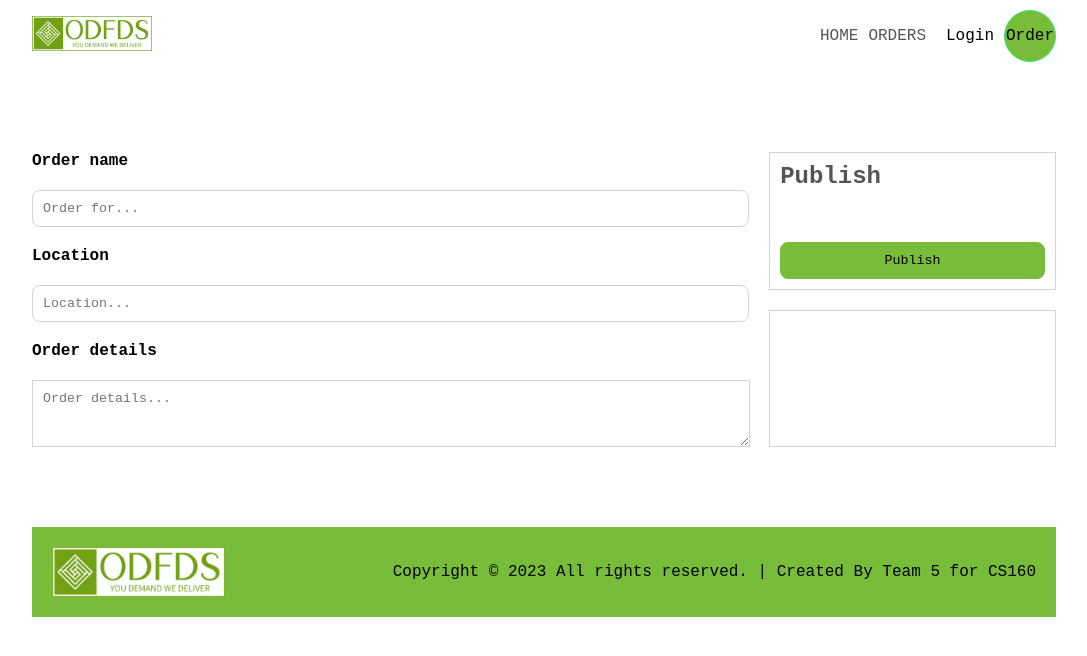
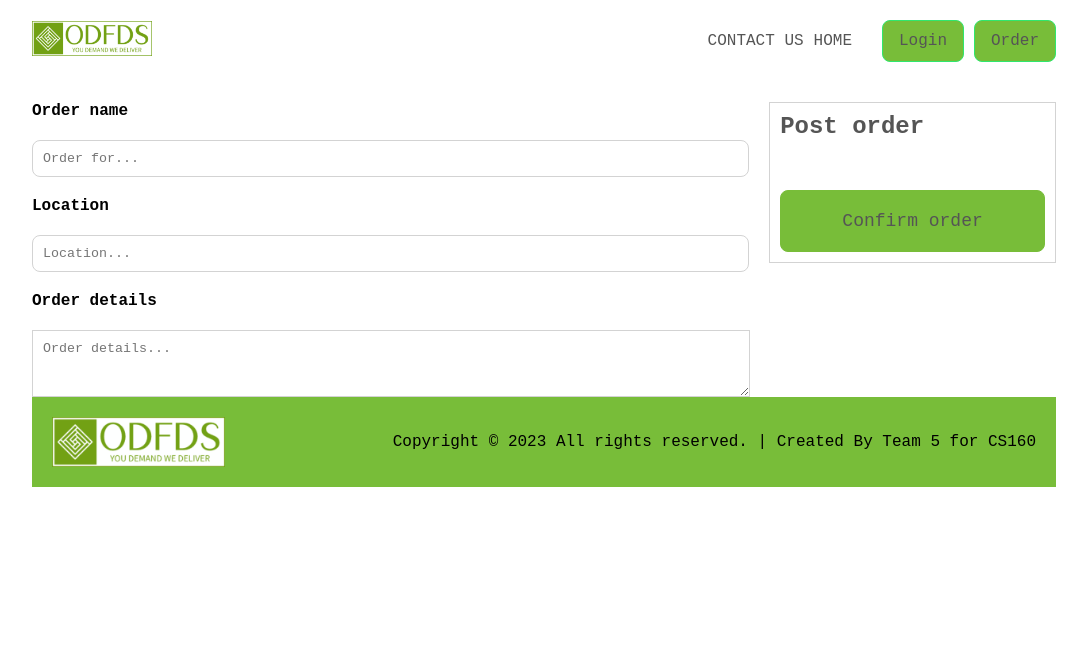
Before and after one commit to Elmar099/Delivery_app, a React (Create React App) app in the folder client/: page /write in a window 1280 px wide. Shown: the top 656 px of the page, without its empty margins (96-1183 px from the left). Built offline with nearby package versions, Linux system fonts and the light colour scheme.

Commit message:
file assed

```diff
--- a/client/src/App.js
+++ b/client/src/App.js
@@ -9,6 +9,7 @@ import Register from "./pages/Register"
 import Login from "./pages/Login"
 import Single from "./pages/Single"
 import Profile from "./pages/Profile"
+import Landing from "./pages/Landing"
 import Write from "./pages/Write"
 import Home from "./pages/Home"
 
@@ -47,6 +48,10 @@ const router = createBrowserRouter([
       path: '/profile',
       element: <Profile/>,
     },
+    {
+      path: '/landing',
+      element: <Landing/>,
+    },
   ],
 },
 {
--- a/client/src/components/Navbar.jsx
+++ b/client/src/components/Navbar.jsx
@@ -16,11 +16,19 @@ const Navbar = () => {
           </Link>
         </div>
         <div className='links'>
-          <Link className='link' to="/?cat=home">
+          <Link className='link' to="/">
+            <h6>CONTACT US</h6>
+          </Link>
+          <Link className='link' to="/landing">
             <h6>HOME</h6>
           </Link>
+
           <Link className='link' to="/?cat=art">
+            {currentUser?
             <h6>ORDERS</h6>
+            : <p></p>
+          }
+
           </Link>
           <span className='logged'>
             <Link className='link' to="/profile">
@@ -29,9 +37,14 @@ const Navbar = () => {
 
             </span>
           {currentUser ? (
-          <span onClick={logout}>Logout</span>
+          <span className='write' onClick={logout}>
+           <Link to="/landing">
+           Logout
+           </Link>
+
+            </span>
           ) : (
-          <Link className='link' to='/login'>
+          <Link className='write' to='/login'>
             Login
           </Link>
           )}
--- a/client/src/pages/Home.jsx
+++ b/client/src/pages/Home.jsx
@@ -3,6 +3,7 @@ import { useEffect} from 'react'
 import { useState } from 'react'
 import {Link} from 'react-router-dom'
 import axios from 'axios'
+
 
 const Home = () => {
   const [posts, setPosts] = useState([])
@@ -23,11 +24,11 @@ const Home = () => {
     <div className='home'>
       <div className='posts'>
         <h1>~Orders~</h1>
-      {
+      {posts.length > 0 ?
       posts.map((post) => (
         <div className='post' key={post.id}>
           <div className='img'>
-            <img src="https://image.similarpng.com/very-thumbnail/2021/09/Good-food-logo-design-on-transparent-background-PNG.png" alt="" />
+            <img src="https://img.freepik.com/premium-vector/good-food-logo-design_79169-10.jpg?w=2000" alt="" />
           </div>
           <div className="content">
             <Link className='link' to={`/post/${post.id}`}>
@@ -38,6 +39,7 @@ const Home = () => {
           </div>
         </div>
       ))
+      : <p className="noOrders"><br></br>NO ORDERS YET.</p>
     }
       </div>
     </div>
--- /dev/null
+++ b/client/src/pages/Landing.jsx
@@ -0,0 +1,20 @@
+import React from 'react'
+import Kitchen from "../images/kitchen.jpg"
+
+const Landing = () => {
+  return (
+    <div className='land'>
+        <div className='land-text'>
+            <h1>Welcome to <span>ODFDS</span> </h1>
+        </div>
+        <div className='home-buttons'>
+        <button>Check us out!</button>
+        <button>Create and account</button>
+        </div>
+    </div>
+
+
+  )
+}
+
+export default Landing
--- a/client/src/pages/Register.jsx
+++ b/client/src/pages/Register.jsx
@@ -38,6 +38,13 @@ return (
         <input type='text' placeholder='Username...' name='username' onChange={handleChange}/>
         <input type='text' placeholder='Email...' name='email' onChange={handleChange}/>
         <input type='password' placeholder='Password...' name='password' onChange={handleChange}/>
+        <label htmlFor="select">Choose account type:</label>
+        <select name="select" id="select">
+          <option value="restaurant">Restaurant</option>
+          <option value="driver">Driver</option>
+
+        </select>
+
         <button onClick={handleSubmit}>Sign up</button>
        { err && <p>{err}</p> }
         <span>Already have an account? <Link to='/login'>Log in.</Link></span>
--- a/client/src/pages/Write.jsx
+++ b/client/src/pages/Write.jsx
@@ -42,13 +42,12 @@ const Write = () => {
       </div>
       <div className="menu">
         <div className="item">
-          <h1>Publish</h1>
+          <h1>Post order</h1>
           <div className="buttons">
-            <button onClick={handleClick}>Publish</button>
+            <button onClick={handleClick}>Confirm order</button>
           </div>
         </div>
-        <div className="item">
-        </div>
+
       </div>
     </div>
   )
--- a/client/src/style.scss
+++ b/client/src/style.scss
@@ -76,8 +76,7 @@ $lightGreen : #78bd39;
         //NAVBAR
         .navbar{
             .container{
-                margin-bottom: 80px !important;
-                padding: 10px 0px !important;
+                padding: 20px 0px !important;
                 display: flex;
                 align-items: center;
                 justify-content: space-between;
@@ -94,7 +93,6 @@ $lightGreen : #78bd39;
                     .logged {
                         text-decoration: underline;
                     }
-
                     h6{
                         font-size: 16px;
                         font-weight: 300;
@@ -105,15 +103,17 @@ $lightGreen : #78bd39;
                     }
                     .write {
                         background-color: $lightGreen;
-                        width: 50px;
-                        height: 50px;
-                        border-radius: 50%;
+                        width: 80px;
+                        height: 40px;
+                        border-radius: 8px;
                         display: flex;
                         align-items: center;
                         justify-content: center;
                         font-weight: 300;
                         border: 1px solid rgb(48, 231, 109);
                         transition: all 0.3s;
+                        text-decoration: none;
+                        color:#555;
 
                         &:hover {
                             color: rgb(30, 139, 45);
@@ -126,16 +126,63 @@ $lightGreen : #78bd39;
         }
         //FOOTER
         footer {
-            margin-top: 80px !important;
             padding: 20px !important;
             background-color: $lightGreen;
             display: flex;
             align-items: center;
             justify-content: space-between;
-
             img {
                 height: 50px;
             }
+        }
+
+        //Landing
+        .land{
+            background-image: linear-gradient(rgba(33, 33, 33, .5),
+            rgba(33, 33, 33, .5)), url("./images/kitchen.jpg");
+            background-size: cover;
+            background-attachment: fixed;
+            position: relative;
+            max-width: 100%;
+            height: 50vh;
+            margin-bottom: 100px !important;
+
+
+            .land-text{
+                display: flex;
+                justify-content: center;
+                align-items: center;
+                color: white;
+                font-size: 45px;
+            }
+
+            .home-buttons {
+                display: flex;
+                justify-content: center;
+                align-items: center;
+                gap: 30px;
+
+                button {
+                    padding: 10px !important;
+                    border: 1px solid white;
+                    border-radius: 8px;
+                    background-color: $lightGreen;
+                    color: white;
+                    font-size: 20px;
+                    cursor: pointer;
+
+                    &:hover {
+                        color: rgb(30, 139, 45);
+                        background-color: white;
+                        border: 1px solid $lightGreen;
+                    }
+                }
+
+
+            }
+
+
+
         }
 
         //HOME
@@ -145,11 +192,17 @@ $lightGreen : #78bd39;
                 margin-top: 20px !important;
                 display: flex;
                 flex-direction: column;
+                margin-bottom: 20px !important;
                 gap: 30px;
 
+                .noOrders {
+                    font-size: 28px;
+                    text-align: center;
+                }
                 h1 {
                     text-align: center;
                     color: $lightGreen;
+                    font-size: 46px;
                     text-decoration: underline;
                 }
                 .nothing{
@@ -175,11 +228,11 @@ $lightGreen : #78bd39;
                         }
                     }
                     .content{
-                        flex: 3;
+                        flex: 2;
                         display: flex;
                         flex-direction: column;
                         justify-content: space-between;
-                        margin-top: 70px !important;
+                        margin-top: 30px !important;
 
                         .title {
                             font-size: 38px;
@@ -197,6 +250,7 @@ $lightGreen : #78bd39;
                             border: none;
                             border-radius: 12px;
                             margin-top: 10px !important;
+                            margin-bottom: 30px !important;
                             cursor: pointer;
                             background-color: white;
                             border: 1px solid $lightGreen;
@@ -224,6 +278,9 @@ $lightGreen : #78bd39;
                 display: flex;
                 flex-direction: column;
                 gap: 30px;
+                border: 1px solid rgb(194, 194, 194);
+                border-radius: 12px;
+                padding: 50px !important;
 
                 img {
                     width: 100%;
@@ -236,6 +293,8 @@ $lightGreen : #78bd39;
                     align-items: center;
                     gap: 10px;
                     font-size: 14px;
+
+
                     img {
                         width: 50px;
                         height: 50px;
@@ -347,12 +406,11 @@ $lightGreen : #78bd39;
                 flex:2;
                 display: flex;
                 flex-direction: column;
-                gap: 20px;
 
                 .item{
                     padding: 10px !important;
                     border: 1px solid lightgray;
-                    flex: 1;
+                    gap: 50px;
                     display: flex;
                     flex-direction: column;
                     justify-content: space-between;
@@ -362,16 +420,17 @@ $lightGreen : #78bd39;
                 .buttons {
                     display: flex;
                     flex-direction: column;
-                    gap: 10px;
 
                     button {
-                        padding: 10px 20px !important;
+                        padding: 20px 20px !important;
                         border: none;
                         border-radius: 8px;
                         cursor: pointer;
                         background-color: $lightGreen;
                         border: 1px solid $lightGreen;
                         transition: all 0.3s;
+                        color: #555;
+                        font-size: 18px;
 
                         &:hover {
                             color: rgb(22, 109, 48);
```
Also changed, not shown: client/src/images/food.png (added), 1 other file (tests, documents, lock files or other folders).
